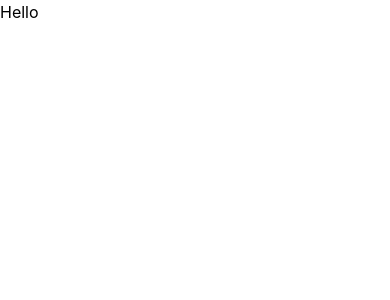
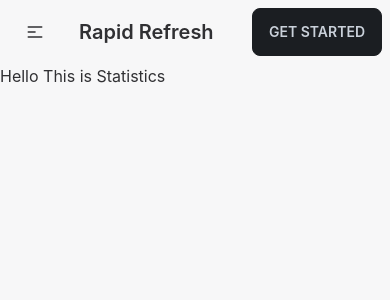
Before and after one commit to arefinnuman/rapid-refresh, a React (Create React App) app: page /statistics in a window 390 px wide. Shown: the top 300 px of the page. Built offline with nearby package versions, Linux system fonts and the light colour scheme.

Commit message:
Header Added With routing

```diff
--- a/package.json
+++ b/package.json
@@ -7,7 +7,9 @@
     "@testing-library/jest-dom": "^5.16.5",
     "@testing-library/react": "^13.4.0",
     "@testing-library/user-event": "^13.5.0",
+    "daisyui": "^2.31.0",
     "react": "^18.2.0",
+    "react-daisyui": "^2.4.2",
     "react-dom": "^18.2.0",
     "react-router-dom": "^6.4.2",
     "react-scripts": "5.0.1",
--- a/src/App.js
+++ b/src/App.js
@@ -1,11 +1,9 @@
+import { RouterProvider } from "react-router-dom";
 import "./App.css";
+import router from "./Utilities/Routes.jsx";
 
 function App() {
-  return (
-    <div>
-      <h1>Hello</h1>
-    </div>
-  );
+  return <RouterProvider router={router}></RouterProvider>;
 }
 
 export default App;
--- /dev/null
+++ b/src/Components/Assessments.jsx
@@ -0,0 +1,13 @@
+import React from "react";
+
+const Assessments = () => {
+  return (
+    <div>
+      <div className="flex min-h-screen justify-center items-center">
+        <h1 className="text-5xl">Welcome to Smart Home Starter Template</h1>
+      </div>
+    </div>
+  );
+};
+
+export default Assessments;
--- /dev/null
+++ b/src/Components/Blog.jsx
@@ -0,0 +1,11 @@
+import React from 'react';
+
+const Blog = () => {
+    return (
+        <div>
+            <h1>Blog</h1>
+        </div>
+    );
+};
+
+export default Blog;
--- a/src/Components/Header.jsx
+++ b/src/Components/Header.jsx
@@ -0,0 +1,65 @@
+import React from "react";
+import { Link } from "react-router-dom";
+
+const Header = () => {
+  return (
+    <div className="navbar bg-base-100">
+      <div className="navbar-start">
+        <div className="dropdown">
+          <label tabIndex={0} className="btn btn-ghost lg:hidden">
+            <svg
+              xmlns="http://www.w3.org/2000/svg"
+              className="h-5 w-5"
+              fill="none"
+              viewBox="0 0 24 24"
+              stroke="currentColor"
+            >
+              <path
+                strokeLinecap="round"
+                strokeLinejoin="round"
+                strokeWidth="2"
+                d="M4 6h16M4 12h8m-8 6h16"
+              />
+            </svg>
+          </label>
+          <ul
+            tabIndex={0}
+            className="menu menu-compact dropdown-content mt-3 p-2 shadow bg-base-100 rounded-box w-52"
+          >
+            <li>
+              <Link to="/assessments">Assessments</Link>
+            </li>
+            <li>
+              <Link to="/statistics">Statistics</Link>
+            </li>
+            <li>
+              <Link to="/blog">Blog</Link>
+            </li>
+          </ul>
+        </div>
+        <Link className="btn btn-ghost normal-case text-xl">Rapid Refresh</Link>
+      </div>
+      <div className="navbar-center hidden lg:flex">
+        <ul className="menu menu-horizontal p-0">
+          <li>
+            <Link to="/assessments">Assessments</Link>
+          </li>
+
+          <li>
+            <Link to="/statistics">Statistics</Link>
+          </li>
+          <li>
+            <Link to="/blog">Blog</Link>
+          </li>
+        </ul>
+      </div>
+      <div className="navbar-end">
+        <Link to="/" className="btn">
+          Get started
+        </Link>
+      </div>
+    </div>
+  );
+};
+
+export default Header;
--- /dev/null
+++ b/src/Components/Root.jsx
@@ -0,0 +1,14 @@
+import React from 'react';
+import { Outlet } from 'react-router-dom';
+import Header from './Header';
+
+const Root = () => {
+    return (
+        <div>
+            <Header></Header>
+            <Outlet></Outlet>
+        </div>
+    );
+};
+
+export default Root;
--- /dev/null
+++ b/src/Components/Statistics.jsx
@@ -0,0 +1,11 @@
+import React from 'react';
+
+const Statistics = () => {
+    return (
+        <div>
+            <h1>Hello This is Statistics</h1>
+        </div>
+    );
+};
+
+export default Statistics;
--- a/src/Utilities/Routes.jsx
+++ b/src/Utilities/Routes.jsx
@@ -1,19 +1,24 @@
 import React from 'react';
 import { createBrowserRouter } from 'react-router-dom';
+import Assessments from '../Components/Assessments';
+import Blog from '../Components/Blog';
+import Root from '../Components/Root';
+import Statistics from '../Components/Statistics';
 
-const router = createBrowserRouter(
+const router = createBrowserRouter([
     {
         path: "/",
-
+        element:<Root></Root>,
+        errorElement: <><h1>Error</h1></>,
+        children:[
+            {path:"/", element: <Assessments></Assessments>},
+            {path:"/home", element: <Assessments></Assessments>},
+            {path:"/assessments", element: <Assessments></Assessments>},
+            {path:"/statistics", element: <Statistics></Statistics>},
+            {path:"/blog", element: <Blog></Blog>}
+        ]
     }
+]
 )
 
-const Routes = () => {
-    return (
-        <div>
-
-        </div>
-    );
-};
-
-export default Routes;
+export default router;
--- a/tailwind.config.js
+++ b/tailwind.config.js
@@ -1,8 +1,30 @@
 /** @type {import('tailwindcss').Config} */
 module.exports = {
   content: ["./src/**/*.{js,jsx,ts,tsx}"],
-  theme: {
-    extend: {},
+  daisyui: {
+    themes: [
+      {
+        mytheme: {
+          primary: "#1e5b7f",
+
+          secondary: "#d2e810",
+
+          accent: "#e5b264",
+
+          neutral: "#1B1E22",
+
+          "base-100": "#F7F7F8",
+
+          info: "#57A5C7",
+
+          success: "#4DDB96",
+
+          warning: "#DA810B",
+
+          error: "#FC4557",
+        },
+      },
+    ],
   },
-  plugins: [],
+  plugins: [require("daisyui")],
 };
```
Also changed, not shown: 1 other file (tests, documents, lock files or other folders).
